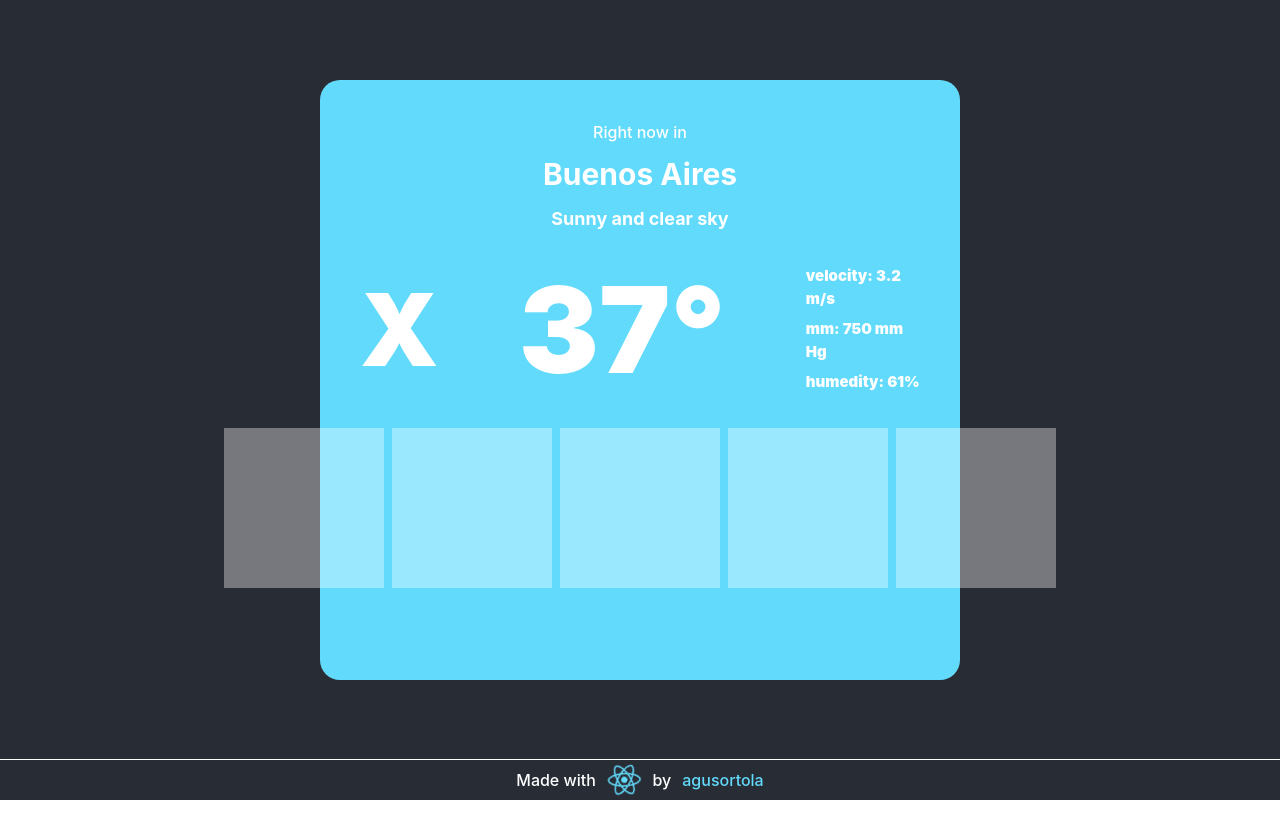
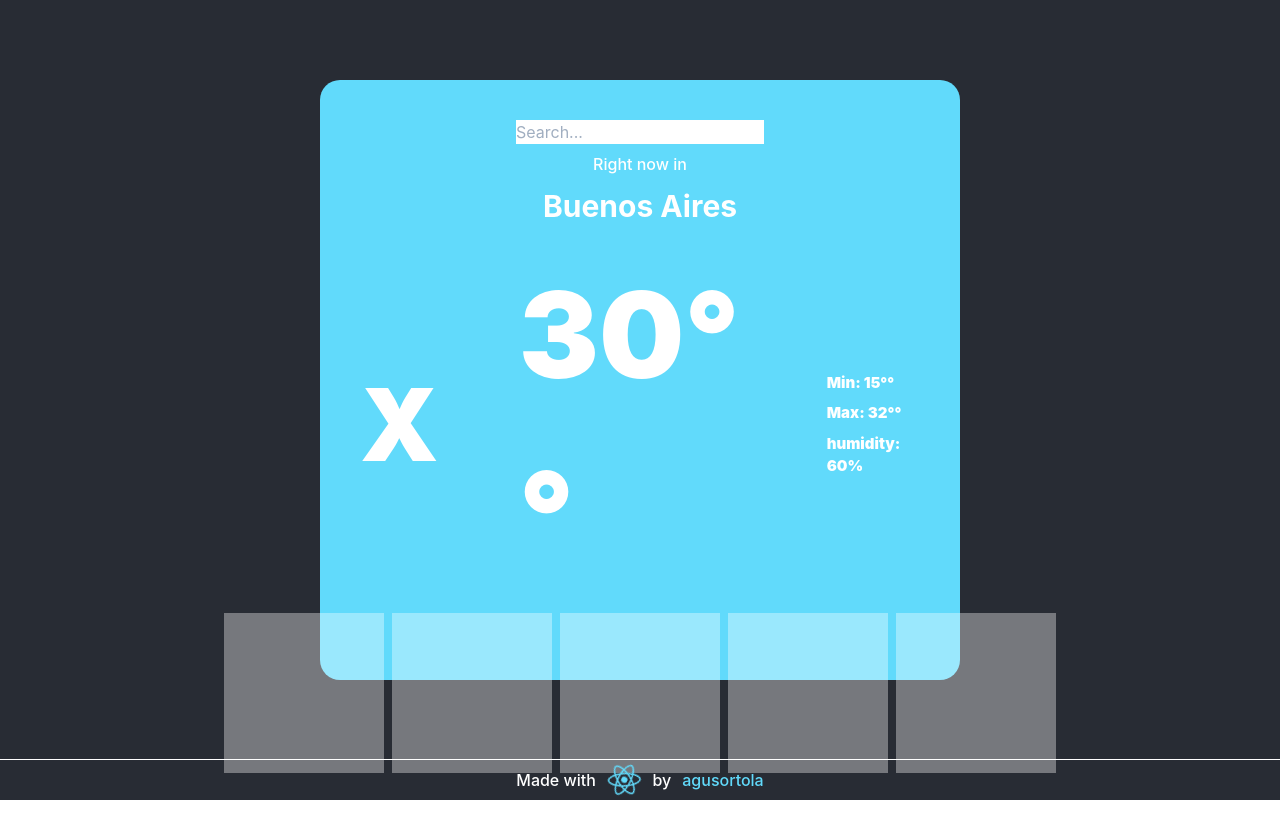
Before and after one commit to agusortola/flow-challenge, a React (Create React App) app: page / in a window 1280 px wide. Built offline with nearby package versions, Linux system fonts and the light colour scheme.

Commit message:
api object and fetch data

```diff
--- a/src/components/Home.js
+++ b/src/components/Home.js
@@ -1,13 +1,18 @@
-import { Text, Link, Box, Stack, Center } from "@chakra-ui/react";
+import { Center } from "@chakra-ui/react";
 import Weather from "./WeatherContainer";
 
 const Home = () => {
-
-    return (
-        <Center w='100%' height='95vh' backgroundColor='brand.900' borderBottom='1px solid white'>
-            <Weather />
-        </Center>
-     );
-}
+  return (
+    <Center
+      w="100vw"
+      flexDirection="column"
+      h="95vh"
+      backgroundColor="brand.900"
+      borderBottom="1px solid white"
+    >
+      <Weather />
+    </Center>
+  );
+};
 
 export default Home;
--- a/src/components/WeatherContainer.js
+++ b/src/components/WeatherContainer.js
@@ -1,24 +1,42 @@
 import { VStack, Text, HStack, Box } from "@chakra-ui/react";
 import WeatherNow from "./WeatherNow";
 import WeatherWeek from "./WeatherWeek";
+import { useState } from "react";
 
-const WeatherContainer = ( ) => {
-  const dummyData = {
-    header: "Right now in",
-    city: "Buenos Aires",
-    temperature: "37°",
-    status: "Sunny and clear sky",
-    details: {
-      vel: "3.2 m/s",
-      mm: "750 mm Hg",
-      hum: "61%",
-    },
-  };
+const WeatherContainer = () => {
 
   const api = {
     key: "b7c216f898e3eea9fe6543e67e3443b7",
-    base: "https://openweathermap.org/data/2.5/",
+    base: "https://api.openweathermap.org/data/2.5/",
   };
+
+  const [query, setQuery] = useState('');
+  const [weather, setWeather] = useState({
+    name: "Buenos Aires",
+    main:{
+      temp: '30°',
+      temp_min: '15°',
+      temp_max: '32°',
+      humidity: '60',
+
+    },
+    weather:[{
+      main: 'Sunny',
+      icon: 'X'
+    }]
+  });
+
+  const search = evt => {
+    if (evt.key === "Enter") {
+      fetch(`${api.base}weather?q=${query}&units=metric&APPID=${api.key}`)
+        .then(res => res.json())
+        .then(result => {
+          setWeather(result);
+          setQuery('');
+          console.log(result);
+        });
+    }
+  }
 
 
   return (
@@ -30,7 +48,15 @@ const WeatherContainer = ( ) => {
       padding={10}
       spacing={2}
     >
-      <WeatherNow data={dummyData} />
+      <input
+        type="text"
+        className="search-bar"
+        placeholder="Search..."
+        onChange={(e) => setQuery(e.target.value)}
+        value={query}
+        onKeyPress={search}
+      />
+      <WeatherNow data={weather} />
       <WeatherWeek />
     </VStack>
   );
--- a/src/components/WeatherNow.js
+++ b/src/components/WeatherNow.js
@@ -6,39 +6,39 @@ const WeatherNow = ({ data }) => {
       <>
         <HStack>
           <Text fontSize={16} fontWeight={500} color="white">
-            {data.header}
+            Right now in
           </Text>
         </HStack>
         <HStack>
           <Text fontSize={30} fontWeight="bold" color="white">
-            {data.city}
+            {data.name}
           </Text>
         </HStack>
         <HStack>
           <Text fontSize={18} fontWeight="bold" color="white">
-            {data.status}
+            {data.weather.main}
           </Text>
         </HStack>
         <HStack spacing={20}>
           <VStack>
             <Text fontSize={100} fontWeight={900} color="white">
-              X
+            {data.weather[0].icon}
             </Text>
           </VStack>
           <VStack>
             <Text fontSize={120} fontWeight={900} color="white">
-              {data.temperature}
+              {data.main.temp}&deg;
             </Text>
           </VStack>
           <VStack align="flex-start">
             <Text fontSize={15} fontWeight={900} color="white">
-              velocity: {data.details.vel}
+              Min: {data.main.temp_min}&deg;
             </Text>
             <Text fontSize={15} fontWeight={900} color="white">
-              mm: {data.details.mm}
+              Max: {data.main.temp_max}&deg;
             </Text>
             <Text fontSize={15} fontWeight={900} color="white">
-              humedity: {data.details.hum}
+              humidity: {data.main.humidity}%
             </Text>
           </VStack>
         </HStack>
```
